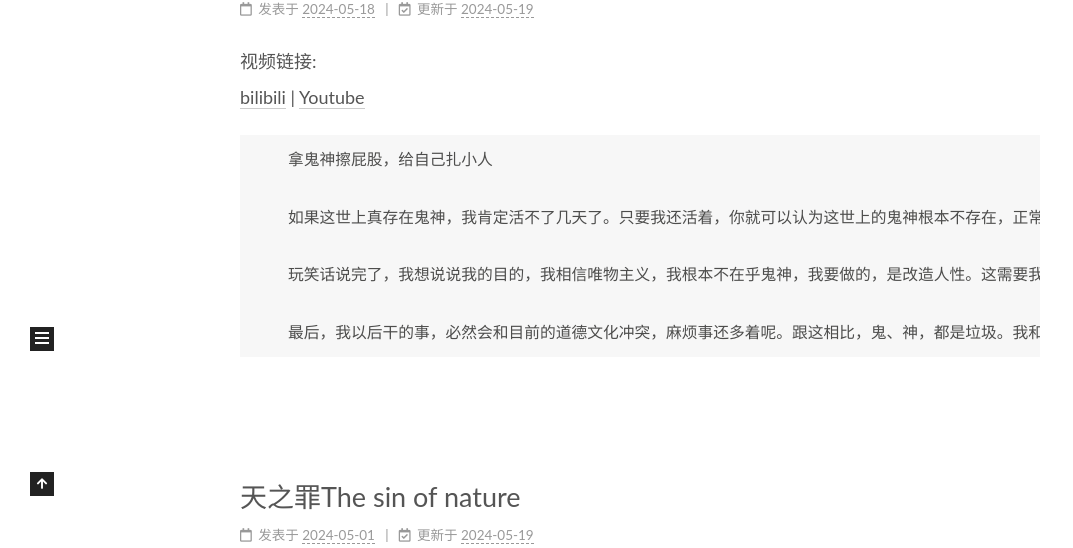
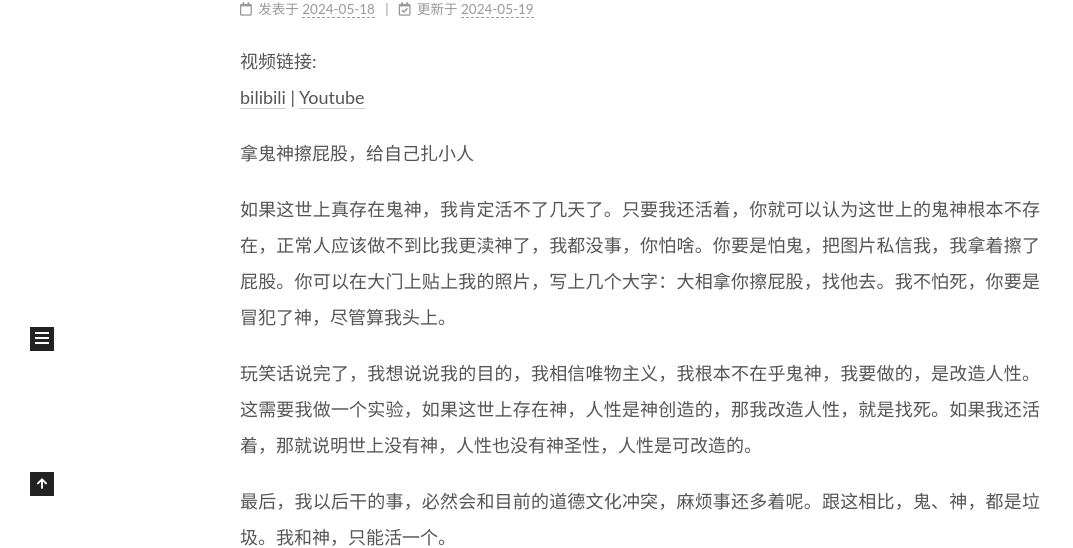
Before and after one commit to great-xiang/great-xiang.github.io, a plain HTML site: page index.html in a window 1280 px wide. Shown: the part 404-952 px from the top of the page, without its empty margins (0-1073 px from the left). Drawn offline with Linux system fonts and the light colour scheme; some packages are replaced by stand-ins of ours; a script that the page names is missing.

Commit message:
Site updated: 2024-05-19 10:22:05

```diff
--- a/index.html
+++ b/index.html
@@ -275,7 +275,7 @@
                   <i class="far fa-calendar-check"></i>
                 </span>
                 <span class="post-meta-item-text">更新于</span>
-                <time title="修改时间：2024-05-19 09:39:46" itemprop="dateModified" datetime="2024-05-19T09:39:46+08:00">2024-05-19</time>
+                <time title="修改时间：2024-05-19 10:21:45" itemprop="dateModified" datetime="2024-05-19T10:21:45+08:00">2024-05-19</time>
               </span>
 
 
@@ -290,14 +290,10 @@
 
 
           <p>视频链接:<br><a target="_blank" rel="noopener" href="https://www.bilibili.com/video/BV1em421H7KZ/">bilibili</a> | <a target="_blank" rel="noopener" href="https://youtu.be/MQeDRqEYJk0">Youtube</a></p>
-<pre><code>    拿鬼神擦屁股，给自己扎小人
-
-    如果这世上真存在鬼神，我肯定活不了几天了。只要我还活着，你就可以认为这世上的鬼神根本不存在，正常人应该做不到比我更渎神了，我都没事，你怕啥。你要是怕鬼，把图片私信我，我拿着擦了屁股。你可以在大门上贴上我的照片，写上几个大字：大相拿你擦屁股，找他去。我不怕死，你要是冒犯了神，尽管算我头上。
-
-    玩笑话说完了，我想说说我的目的，我相信唯物主义，我根本不在乎鬼神，我要做的，是改造人性。这需要我做一个实验，如果这世上存在神，人性是神创造的，那我改造人性，就是找死。如果我还活着，那就说明世上没有神，人性也没有神圣性，人性是可改造的。
-
-    最后，我以后干的事，必然会和目前的道德文化冲突，麻烦事还多着呢。跟这相比，鬼、神，都是垃圾。我和神，只能活一个。
-</code></pre>
+<p>拿鬼神擦屁股，给自己扎小人  </p>
+<p>如果这世上真存在鬼神，我肯定活不了几天了。只要我还活着，你就可以认为这世上的鬼神根本不存在，正常人应该做不到比我更渎神了，我都没事，你怕啥。你要是怕鬼，把图片私信我，我拿着擦了屁股。你可以在大门上贴上我的照片，写上几个大字：大相拿你擦屁股，找他去。我不怕死，你要是冒犯了神，尽管算我头上。  </p>
+<p>玩笑话说完了，我想说说我的目的，我相信唯物主义，我根本不在乎鬼神，我要做的，是改造人性。这需要我做一个实验，如果这世上存在神，人性是神创造的，那我改造人性，就是找死。如果我还活着，那就说明世上没有神，人性也没有神圣性，人性是可改造的。  </p>
+<p>最后，我以后干的事，必然会和目前的道德文化冲突，麻烦事还多着呢。跟这相比，鬼、神，都是垃圾。我和神，只能活一个。</p>
 
 
     </div>
@@ -495,7 +491,7 @@
         <a href="https://space.bilibili.com/3546609627433654/" title="哔哩哔哩 → https:&#x2F;&#x2F;space.bilibili.com&#x2F;3546609627433654&#x2F;" rel="noopener" target="_blank"><i class="fa fa-bilibili fa-fw"></i>哔哩哔哩</a>
       </span>
       <span class="links-of-author-item">
-        <a href="https://www.youtube.com/channel/UCYBJZU6Q7XNq3Nmb6qwxD7g" title="YouTube → https:&#x2F;&#x2F;www.youtube.com&#x2F;channel&#x2F;UCYBJZU6Q7XNq3Nmb6qwxD7g" rel="noopener" target="_blank"><i class="fa fa-youtube fa-fw"></i>YouTube</a>
+        <a href="https://www.youtube.com/channel/UCYBJZU6Q7XNq3Nmb6qwxD7g" title="YouTube → https:&#x2F;&#x2F;www.youtube.com&#x2F;channel&#x2F;UCYBJZU6Q7XNq3Nmb6qwxD7g" rel="noopener" target="_blank"><i class="fa fa-youtube-play fa-fw"></i>YouTube</a>
       </span>
   </div>
 
```
Also changed, not shown: 2024/05/01/天之罪/index.html (+1 -1 lines), 2024/05/18/我和神，只能活一个/index.html (+9 -13 lines), 2024/05/19/慷慨悲歌-尼采/index.html (+1 -1 lines), about/index.html (+1 -1 lines), archives/2024/05/index.html (+1 -1 lines), archives/2024/index.html (+1 -1 lines), archives/index.html (+1 -1 lines), categories/index.html (+1 -1 lines), home/index.html (+1 -1 lines), search.xml (+4 -8 lines), tags/index.html (+1 -1 lines), tags/哲学philosophy/index.html (+1 -1 lines), tags/文学literature/index.html (+1 -1 lines).
